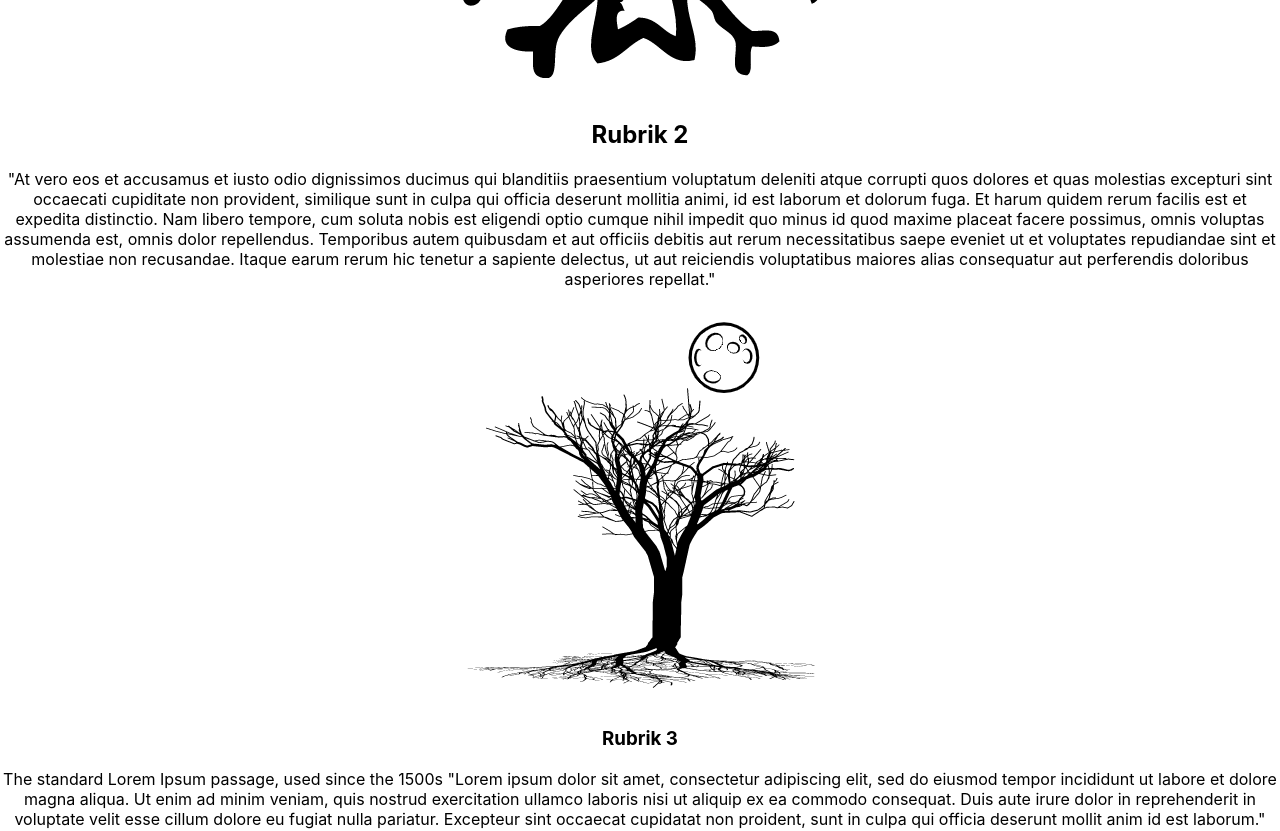
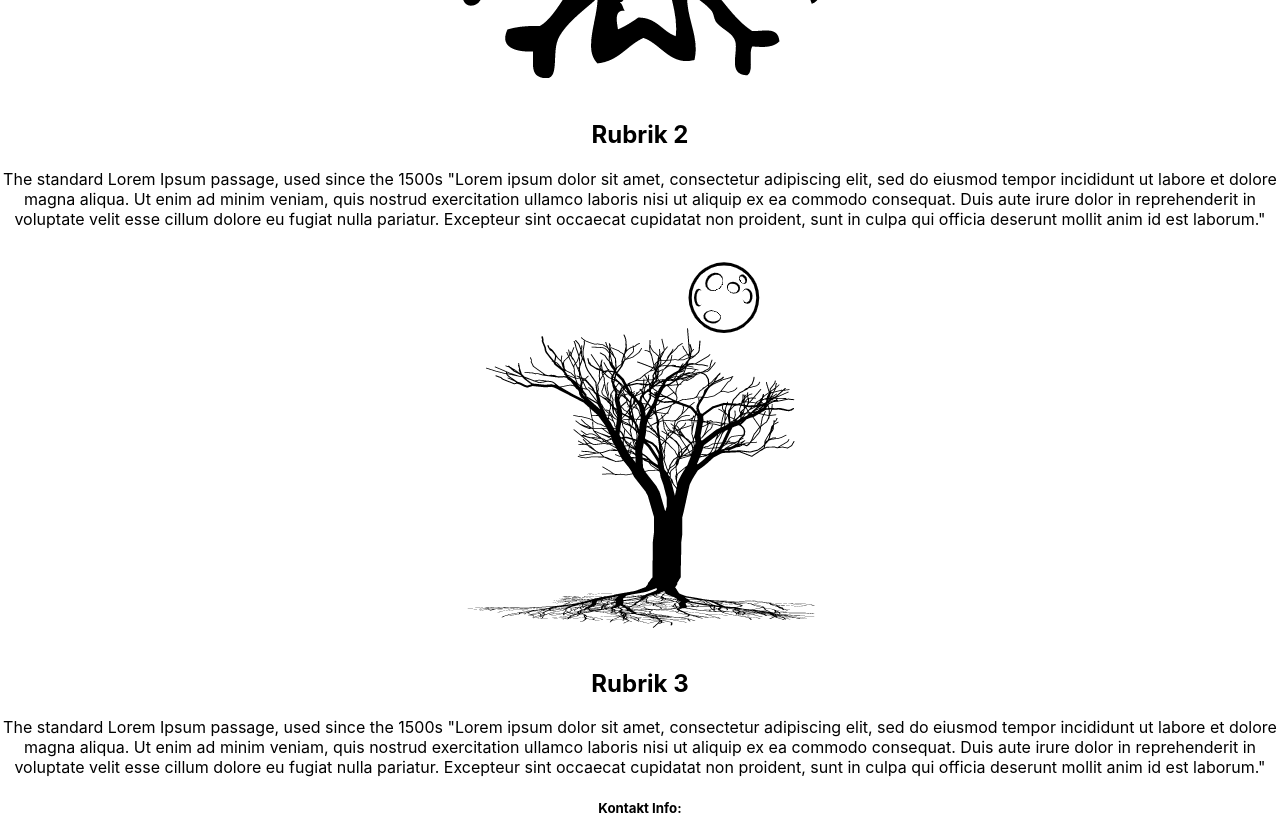
Before and after one commit to Gustho-dot/a11y-React, a React (Create React App) app in the folder a11y-react/: page / in a window 1280 px wide. Shown: the part 1160-1991 px from the top of the page. Built offline with nearby package versions, Linux system fonts and the light colour scheme.

Commit message:
ADD: broke up text into component

```diff
--- /dev/null
+++ b/a11y-react/src/components/TextSection.js
@@ -0,0 +1,21 @@
+import React from 'react';
+
+const TextSection = (props) => {
+    return (
+        <section class="textImage">
+        <img src={props.image} alt="computer" />
+        <h1>{props.rubrik}</h1>
+        <p> The standard Lorem Ipsum passage, used since the 1500s
+            "Lorem ipsum dolor sit amet, consectetur adipiscing elit,
+            sed do eiusmod tempor incididunt ut labore et dolore magna
+            aliqua. Ut enim ad minim veniam, quis nostrud exercitation ullamco
+            laboris nisi ut aliquip ex ea commodo consequat. Duis aute irure
+            dolor in reprehenderit in voluptate velit esse
+            cillum dolore eu fugiat nulla pariatur.
+            Excepteur sint occaecat cupidatat non proident,
+            sunt in culpa qui officia deserunt mollit anim id est laborum."</p>
+        </section>
+    )
+};
+
+export default TextSection;
--- a/a11y-react/src/routes/home.js
+++ b/a11y-react/src/routes/home.js
@@ -1,48 +1,12 @@
 import React from 'react';
+import TextSection from '../components/TextSection';
 
 const Home = () => {
     return (
-    <div>
-        <section class="textImage">
-        <img src="../images/computer.png" alt="computer" class="textImages" />
-        <h1>Rubrik 1</h1>
-        <p> The standard Lorem Ipsum passage, used since the 1500s
-            "Lorem ipsum dolor sit amet, consectetur adipiscing elit,
-            sed do eiusmod tempor incididunt ut labore et dolore magna
-            aliqua. Ut enim ad minim veniam, quis nostrud exercitation ullamco
-            laboris nisi ut aliquip ex ea commodo consequat. Duis aute irure
-            dolor in reprehenderit in voluptate velit esse
-            cillum dolore eu fugiat nulla pariatur.
-            Excepteur sint occaecat cupidatat non proident,
-            sunt in culpa qui officia deserunt mollit anim id est laborum."</p>
-        </section>
-        <section class="textImage">
-            <img src="../images/eagle.png" alt="eagle" class="textImages" />
-            <h2>Rubrik 2</h2>
-            <p> "At vero eos et accusamus et iusto odio dignissimos ducimus qui blanditiis praesentium
-                voluptatum deleniti atque corrupti
-                quos dolores et quas molestias excepturi sint occaecati cupiditate non provident,
-                similique sunt in culpa qui officia deserunt mollitia animi, id est laborum et dolorum fuga.
-                Et harum quidem rerum facilis est et expedita distinctio. Nam libero tempore, cum soluta nobis
-                est eligendi optio cumque nihil impedit quo minus id quod maxime placeat facere possimus,
-                omnis voluptas assumenda est, omnis dolor repellendus. Temporibus autem quibusdam et aut
-                    officiis debitis aut rerum necessitatibus saepe eveniet ut et voluptates repudiandae sint et molestiae non recusandae.
-                Itaque earum rerum hic tenetur a sapiente delectus, ut aut reiciendis voluptatibus maiores
-                alias consequatur aut perferendis doloribus asperiores repellat."</p>
-            </section>
-            <section class="textImage">
-                <img src="../images/tree.png" alt="tree" class="textImages" />
-                <h3>Rubrik 3</h3>
-                <p> The standard Lorem Ipsum passage, used since the 1500s
-                    "Lorem ipsum dolor sit amet, consectetur adipiscing elit,
-                    sed do eiusmod tempor incididunt ut labore et dolore magna
-                    aliqua. Ut enim ad minim veniam, quis nostrud exercitation ullamco
-                    laboris nisi ut aliquip ex ea commodo consequat. Duis aute irure
-                    dolor in reprehenderit in voluptate velit esse
-                    cillum dolore eu fugiat nulla pariatur.
-                    Excepteur sint occaecat cupidatat non proident,
-                    sunt in culpa qui officia deserunt mollit anim id est laborum."</p>
-            </section>
+        <div>
+            <TextSection image="../images/computer.png" rubrik="Rubrik 1" />
+            <TextSection image="../images/eagle.png" rubrik="Rubrik 2" />
+            <TextSection image="../images/tree.png" rubrik="Rubrik 3" />
         </div>
     )
 }
```
